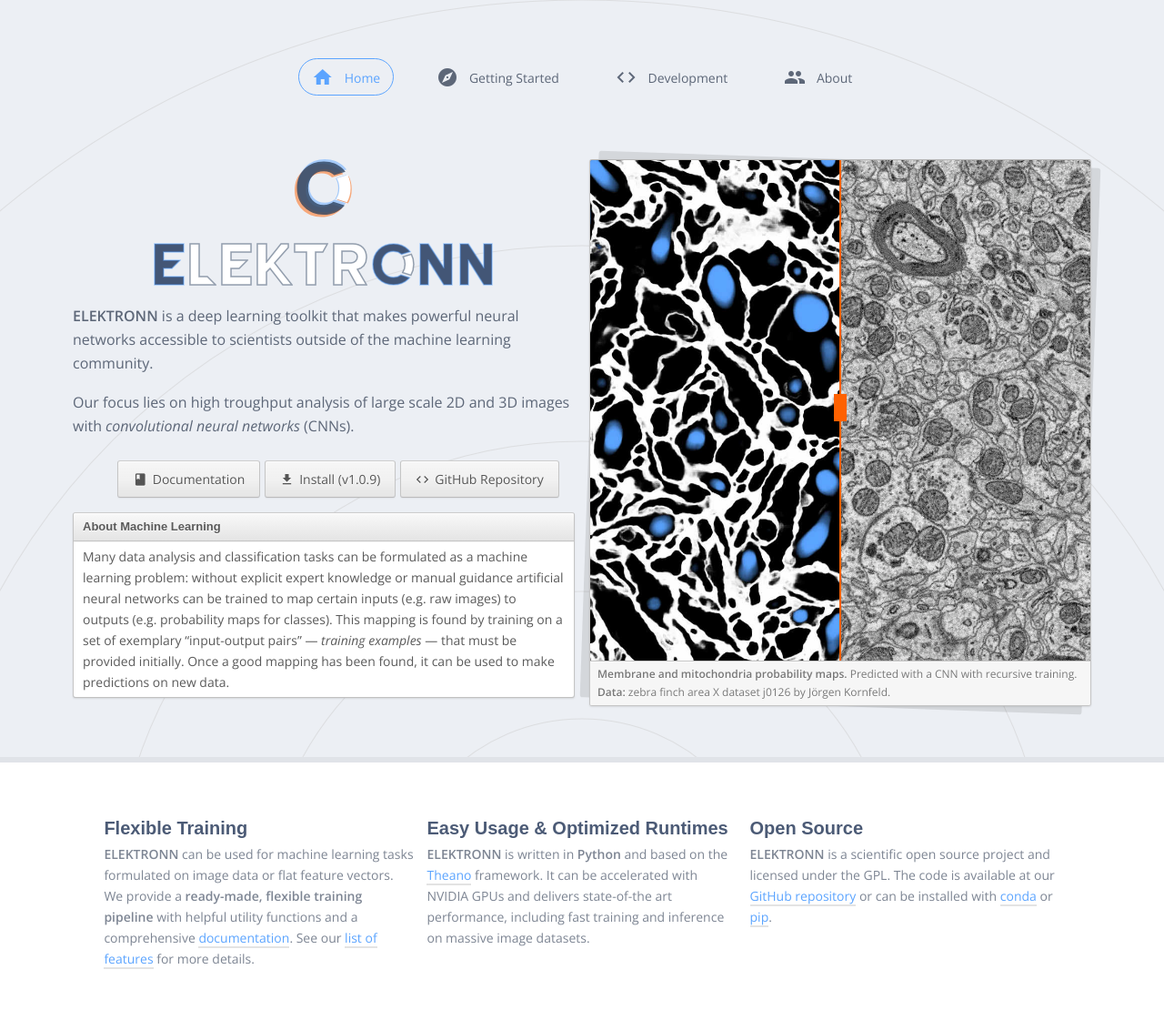
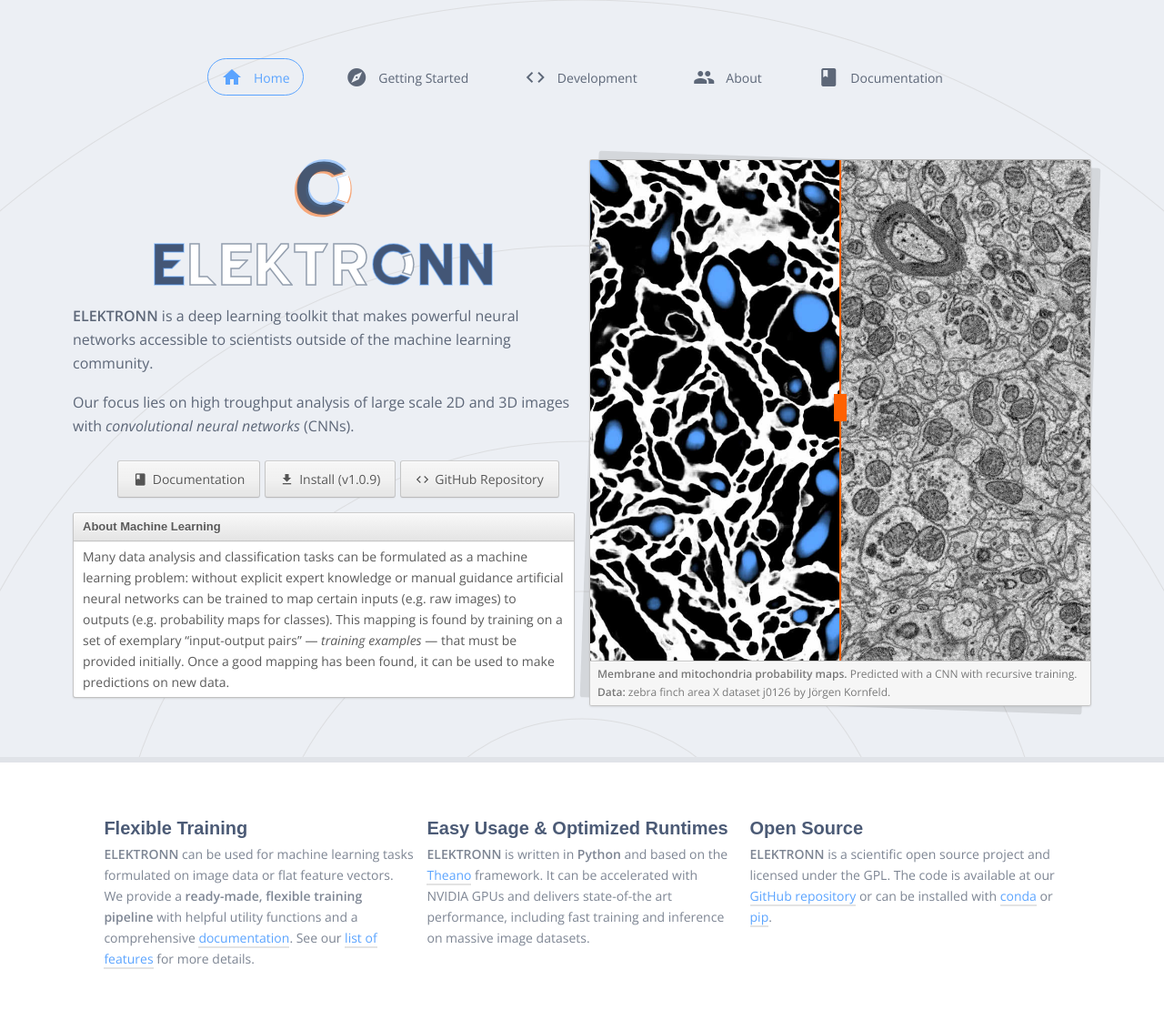
Before and after one commit to ELEKTRONN/elektronn.github.io, a Jekyll site: the page built from index.html, in a window 1280 px wide. Shown: the whole page at 91% size. Built offline with Jekyll 4.4.1, drawn with Linux system fonts in a browser that asks for light colours.

Commit message:
Add documentation to nav bar

```diff
--- a/_config.yml
+++ b/_config.yml
@@ -51,3 +51,6 @@
  - text: About
    url: /about/
    icon: people
+ - text: Documentation
+   url: /documentation
+   icon: book
```
